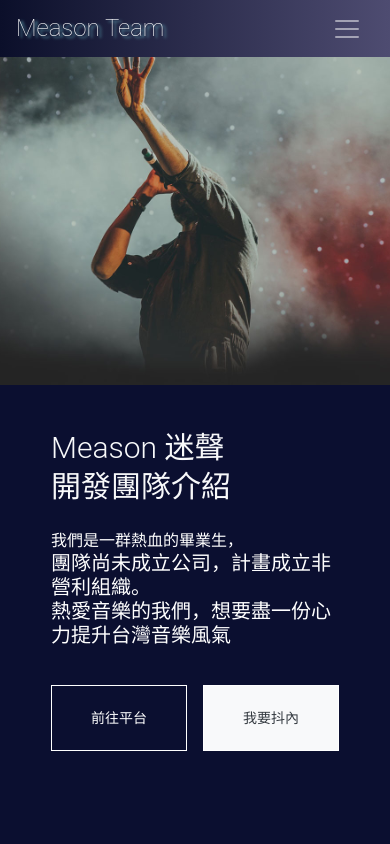
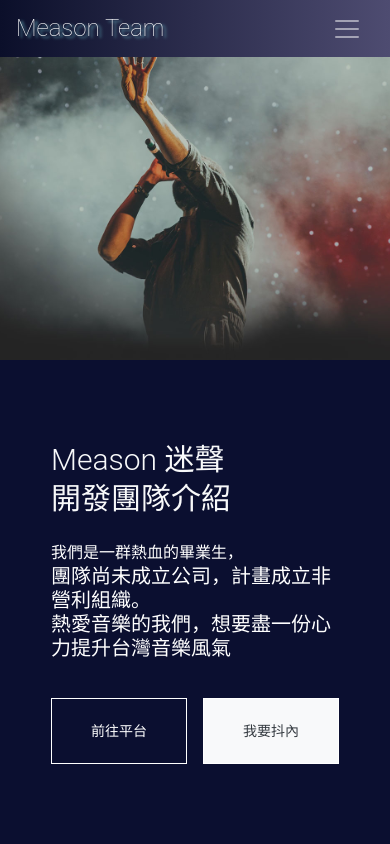
Before and after one commit to Pei-Qun/Meason_Team, a Nuxt app: page / in a window 390 px wide. Shown: the top 844 px of the page. Built offline with nearby package versions, Linux system fonts and the light colour scheme; no server answers.

Commit message:
css update

```diff
--- a/assets/scss/content.scss
+++ b/assets/scss/content.scss
@@ -233,7 +233,7 @@
         min-height: 300px;
       }
       .text{
-        padding-top: 0;
+        padding-top: 50px;
       }
       .d-flex{
         justify-content: center;
```
